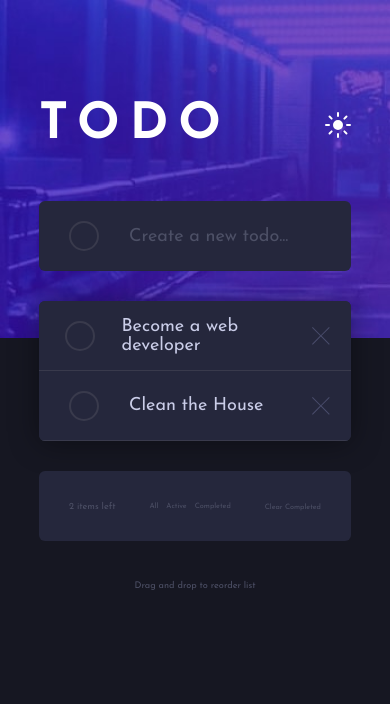
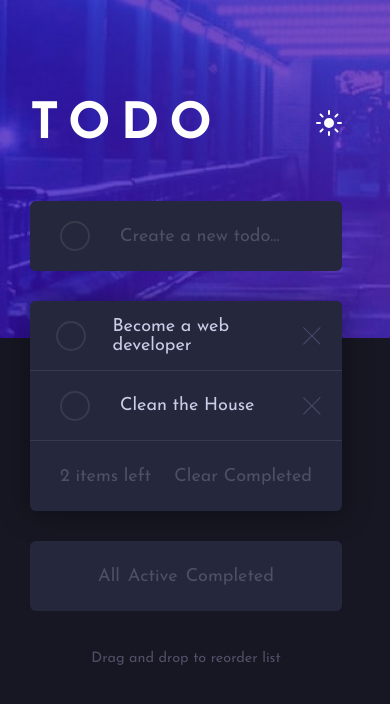
Before and after one commit to tomcodes90/todo-app, a React (Create React App) app: page / in a window 390 px wide. Shown: the top 704 px of the page. Built offline with nearby package versions, Linux system fonts and the light colour scheme.

Commit message:
JST - Refactors

```diff
--- a/src/App.css
+++ b/src/App.css
@@ -10,6 +10,7 @@ body {
   font-size: 18px;
   display: flex;
   justify-content: center;
+  min-width: 400px;
 }
 
 .background-image {
@@ -212,8 +213,45 @@ body {
   box-shadow: 0 0px 7px 0px hsl(235, 21%, 11%);
   border-color: hsl(235, 24%, 19%);
 }
+
+.todo-items-wrapper .todo-items-info {
+  display: none;
+}
+
 @media only screen and (max-width: 600px) {
   * {
-    font-size: 0.8em;
+    font-size: 18px;
+  }
+
+  #root {
+    min-width: 400px;
+  }
+
+  .todo-items-info .items-left {
+    display: none;
+  }
+
+  .todo-items-info .items-status {
+    flex: 1;
+  }
+
+  .todo-items-info .items-clear {
+    display: none;
+  }
+
+  .todo-items-wrapper .todo-items-info {
+    display: flex;
+  }
+
+  .todo-items-wrapper .todo-items-info .items-left {
+    display: flex;
+  }
+
+  .todo-items-wrapper .todo-items-info .items-status {
+    display: none;
+  }
+
+  .todo-items-wrapper .todo-items-info .items-clear {
+    display: flex;
   }
 }
--- a/src/App.js
+++ b/src/App.js
@@ -27,10 +27,7 @@ function App() {
     },
   ]);
 
-  function inputHandler(e) {
-    e.preventDefault();
-
-    const todoValue = e.target.children[0].value;
+  function handleAddTodo(todoValue) {
     const todoId = Math.floor(Math.random() * 100000000000);
 
     if (todoValue !== "") {
@@ -40,32 +37,15 @@ function App() {
       ]);
     }
   }
-  function inputHandlerOnClick(e) {
-    e.preventDefault();
 
-    const todoValue = e.nativeEvent.path[2].lastChild.firstChild[0].value;
-    const todoId = Math.floor(Math.random() * 100000000000);
-
-    if (todoValue !== "") {
-      setTodoList([
-        ...todoList,
-        { id: todoId, value: todoValue, status: "active" },
-      ]);
-    }
-  }
-  function removeTodo(e) {
-    const removedTodoId = e.nativeEvent.path[3].id;
-
+  function removeTodo(removedTodoId) {
     const filteredTodoList = todoList.filter(
-      (todo) => todo.id != removedTodoId
+      (todo) => todo.id !== removedTodoId
     );
-
-    console.log(e);
-    console.log(removedTodoId);
-    console.log(filteredTodoList);
 
     setTodoList(filteredTodoList);
   }
+
   function clearTodoList() {
     setTodoList([]);
   }
@@ -78,8 +58,7 @@ function App() {
       <div className="container">
         <Header sun={sun} />
         <NewTodo
-          inputHandler={inputHandler}
-          inputHandlerOnClick={inputHandlerOnClick}
+          onAddTodo={handleAddTodo}
         />
         <TodoList
           todoList={todoList}
--- a/src/components/NewTodo.js
+++ b/src/components/NewTodo.js
@@ -1,14 +1,23 @@
+import { useState } from "react";
 import "../App.css";
 
-function NewTodo({ inputHandler, inputHandlerOnClick }) {
+function NewTodo({ onAddTodo }) {
+  const [inputText, setInputText] = useState('');
   return (
     <div className="new-todo">
       <div className="check">
-        <div onClick={inputHandlerOnClick} className="check-mark"></div>
+        <div onClick={() => {
+          onAddTodo(inputText);
+          setInputText('');
+        }} className="check-mark"></div>
       </div>
       <div className="new-todo-input">
-        <form onSubmit={inputHandler}>
-          <input type="text" placeholder="Create a new todo..." />
+        <form onSubmit={(e) => {
+          e.preventDefault();
+          onAddTodo(inputText);
+          setInputText('');
+        }}>
+          <input type="text" value={inputText} onChange={(e) => setInputText(e.target.value)} placeholder="Create a new todo..." />
         </form>
       </div>
     </div>
--- a/src/components/TodoList.js
+++ b/src/components/TodoList.js
@@ -1,4 +1,5 @@
 import TodoListItems from "./TodoListItems";
+import TodoFilter from "./TodoFilter";
 
 function TodoList({ checkMark, removeIcon, todoList, removeTodo }) {
   return (
@@ -10,6 +11,7 @@ function TodoList({ checkMark, removeIcon, todoList, removeTodo }) {
           todoList={todoList}
           removeTodo={removeTodo}
         />
+        <TodoFilter todoList={todoList} />
       </div>
     </div>
   );
--- a/src/components/TodoListItems.js
+++ b/src/components/TodoListItems.js
@@ -1,7 +1,7 @@
 function TodoListItems({ checkMark, removeIcon, todoList, removeTodo }) {
   return todoList.map((todo) => {
     return (
-      <div key={todo.id} id={todo.id} className="todo-item">
+      <div key={todo.id} className="todo-item">
         <div className="check">
           <div className="check-mark">
             <img src={checkMark} alt="check mark" />
@@ -10,7 +10,7 @@ function TodoListItems({ checkMark, removeIcon, todoList, removeTodo }) {
         <div className="todo-text">{todo.value}</div>
         <div className="todo-remove">
           <div className="todo-remove-icon">
-            <img onClick={removeTodo} src={removeIcon} alt="remove icon" />
+            <img onClick={() => removeTodo(todo.id)} src={removeIcon} alt="remove icon" />
           </div>
         </div>
       </div>
```
